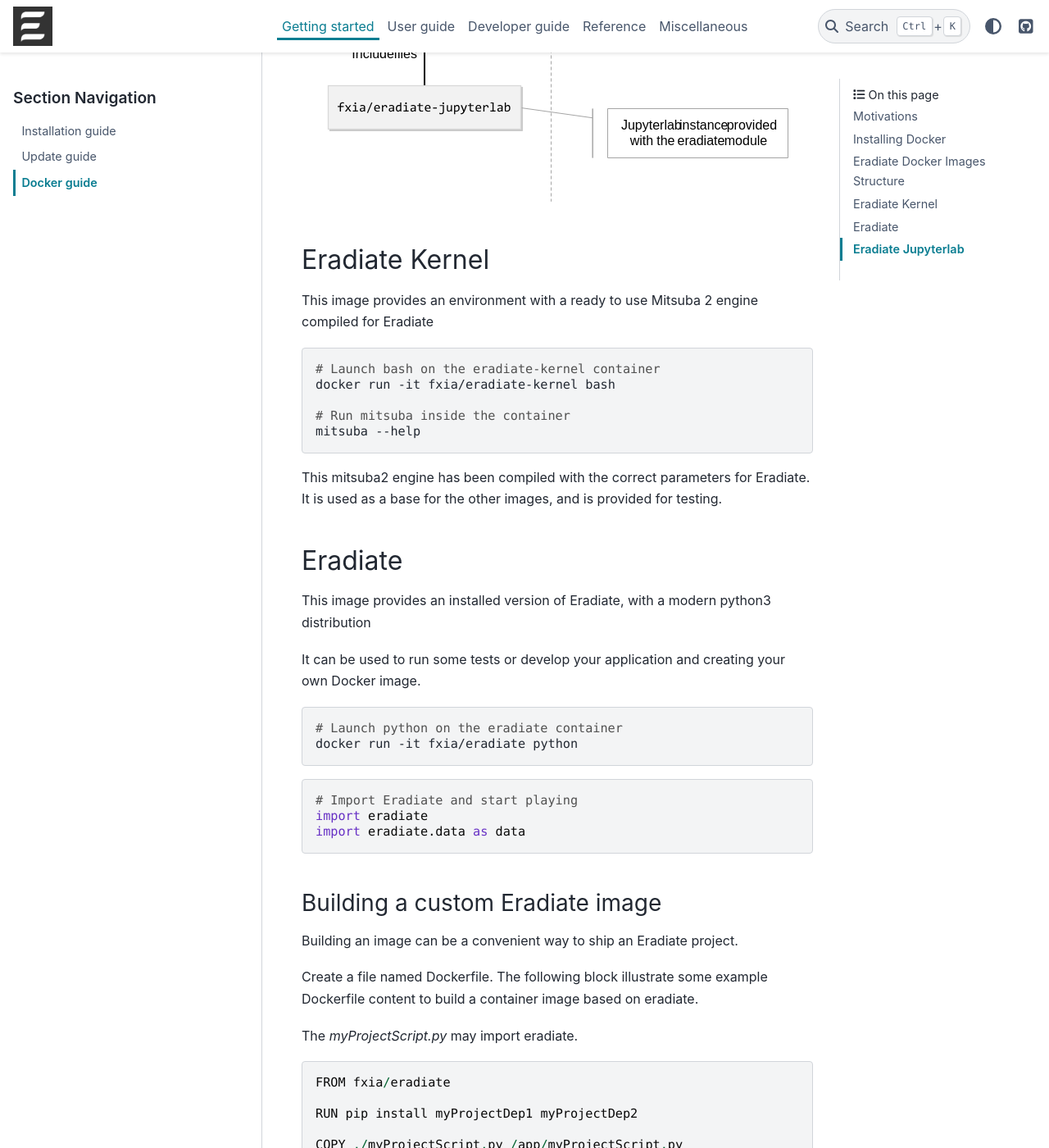
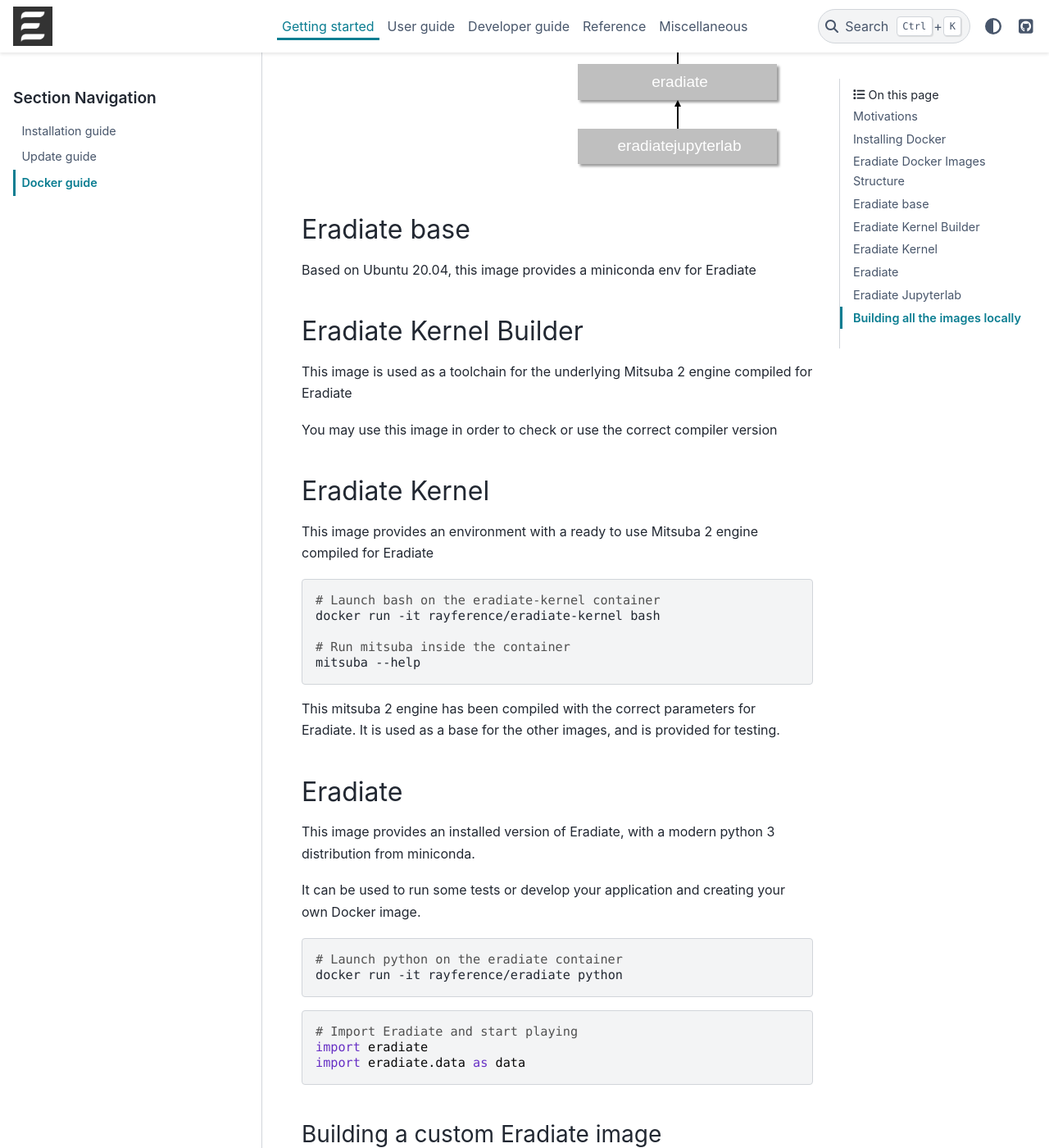
Before and after one commit to eradiate/eradiate, a Sphinx documentation site: the page built from docs/rst/getting_started/docker.rst, in a window 1280 px wide and 1400 px high, scrolled down 1988 px. Shown: the whole window at 82% size. Built offline with Sphinx 7.4.7 and the PyData theme 0.15.4, drawn with Linux system fonts in a browser that asks for light colours; pages that are not in the unit, such as notebooks, are missing from menus; some of the changed text lies outside the part shown.

Commit message:
Docker: Refactor the Docker image build, automation and documentation
Docker images for Eradiate were scattered accross different repositories.
Their structure was missing an easy configuration and build method.
Build automation was only available internally at Rayference.

This patch solves these issues by bringing the folloing feature:
 - A centralised docker-compose file at Eradiate repository root "docker-build.yml"
 - Usage of env variables to specify some build parameters
 - A "docker" folder containing all the necessary Dockerfiles
 - A gihub workflow which builds the images everyday at 23:42 and for each tag of the form v*.*.*, and push them to docker-hub
 - Documentation update to reproduce the build internally
 - (external) A new, properly named docker hub account to store the images: rayference
 - A nice badge on the README to be informed of any build failure

```diff
--- a/docs/rst/getting_started/docker.rst
+++ b/docs/rst/getting_started/docker.rst
@@ -51,10 +51,12 @@ Please refer to the official `Docker Documentation <https://docs.docker.com/>`_
 Eradiate Docker Images Structure
 --------------------------------
 
-Three different images are provided by Eradiate:
- - fxia/eradiate-kernel
- - fxia/eradiate
- - fxia/eradiate-jupyterlab
+Five different images are provided by Eradiate:
+ - rayference/eradiate-base
+ - rayference/eradiate-kernel-builder
+ - rayference/eradiate-kernel
+ - rayference/eradiate
+ - rayference/eradiate-jupyterlab
 
 .. only:: latex
 
@@ -64,6 +66,19 @@ Three different images are provided by Eradiate:
 
    .. figure:: ../../fig/docker-images-structure.svg
 
+
+Eradiate base
+-------------
+
+Based on Ubuntu 20.04, this image provides a miniconda env for Eradiate
+
+Eradiate Kernel Builder
+-----------------------
+
+This image is used as a toolchain for the underlying Mitsuba 2 engine compiled for Eradiate
+
+You may use this image in order to check or use the correct compiler version
+
 Eradiate Kernel
 ---------------
 
@@ -72,25 +87,25 @@ This image provides an environment with a ready to use Mitsuba 2 engine compiled
 .. code:: bash
 
     # Launch bash on the eradiate-kernel container
-    docker run -it fxia/eradiate-kernel bash
+    docker run -it rayference/eradiate-kernel bash
 
     # Run mitsuba inside the container
     mitsuba --help
 
-This mitsuba2 engine has been compiled with the correct parameters for Eradiate.
+This mitsuba 2 engine has been compiled with the correct parameters for Eradiate.
 It is used as a base for the other images, and is provided for testing.
 
 Eradiate
 --------
 
-This image provides an installed version of Eradiate, with a modern python3 distribution
+This image provides an installed version of Eradiate, with a modern python 3 distribution from miniconda.
 
 It can be used to run some tests or develop your application and creating your own Docker image.
 
 .. code:: bash
 
     # Launch python on the eradiate container
-    docker run -it fxia/eradiate python
+    docker run -it rayference/eradiate python
 
 .. code:: python
 
@@ -109,7 +124,7 @@ The `myProjectScript.py` may import eradiate.
 
 .. code::
 
-    FROM fxia/eradiate
+    FROM rayference/eradiate
 
     RUN pip install myProjectDep1 myProjectDep2
 
@@ -143,7 +158,7 @@ This server bundles everything needed to run Eradiate.
 .. code:: bash
 
     # Launch an Eradiate ready Jupyterlab in a container
-    docker run -p "8888:8888" --rm -it fxia/eradiate-jupyterlab
+    docker run -p "8888:8888" --rm -it rayference/eradiate-jupyterlab
 
 After downloading and launching the server, this command will various URLs for your web browser.
 Here is an example output of the above command:
@@ -181,4 +196,16 @@ Other listed addresses are not exposed by the container and may fail to load pro
     .. code:: bash
 
         # Specify a port for the Eradiate Jupyterlab
-        docker run -p "8887:8887" -e PORT=8887 --rm -it fxia/eradiate-jupyterlab
+        docker run -p "8887:8887" -e PORT=8887 --rm -it rayference/eradiate-jupyterlab
+
+Building all the images locally
+-------------------------------
+
+Users may want to rebuild the images locally for testing or development on Eradiate.
+
+A ``docker-compose`` config file named ``docker-build.yml`` is provided at the root of the Eradiate project to ease this process.
+
+.. code:: bash
+
+    # Build all docker images specifying a custom version
+    VERSION=myLocalVersion docker-compose -f docker-build.yml build
```
Also changed, not shown: README.md (+5 -3 lines), docker-build.yml (added, +62 -0 lines), docker-compose.yml (deleted, +0 -12 lines), docs/fig/docker-images-structure.png, docs/fig/docker-images-structure.svg, 8 other files.
